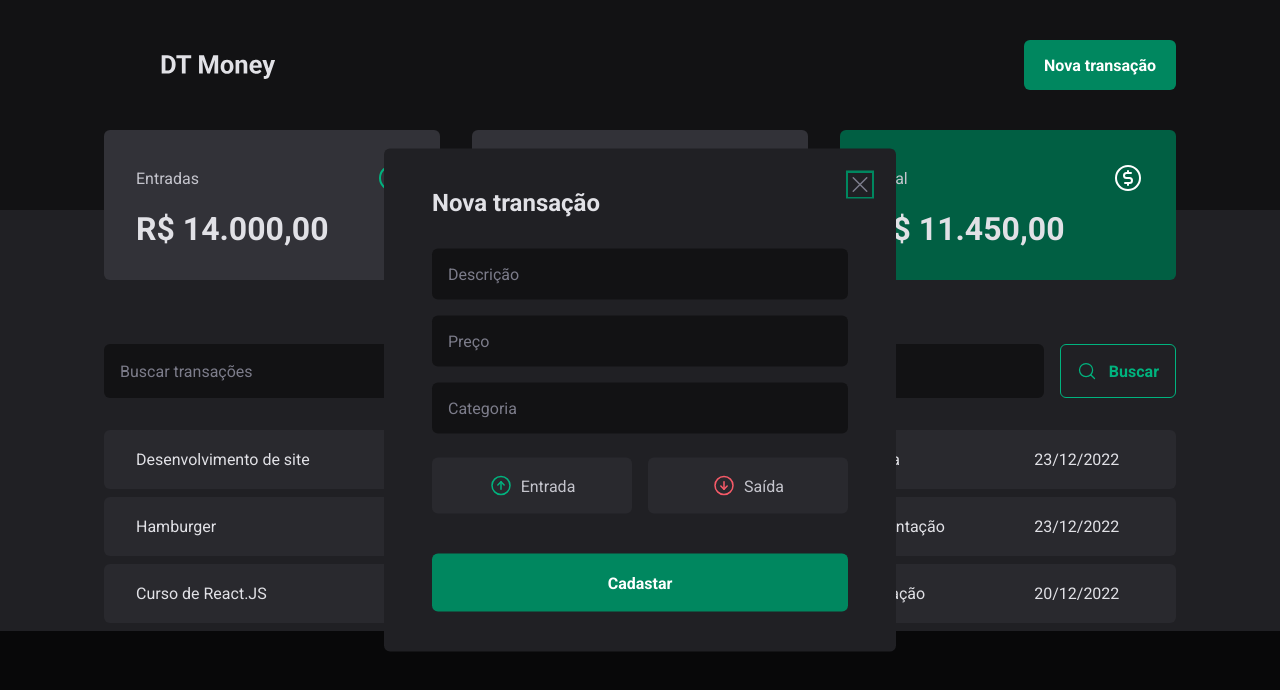
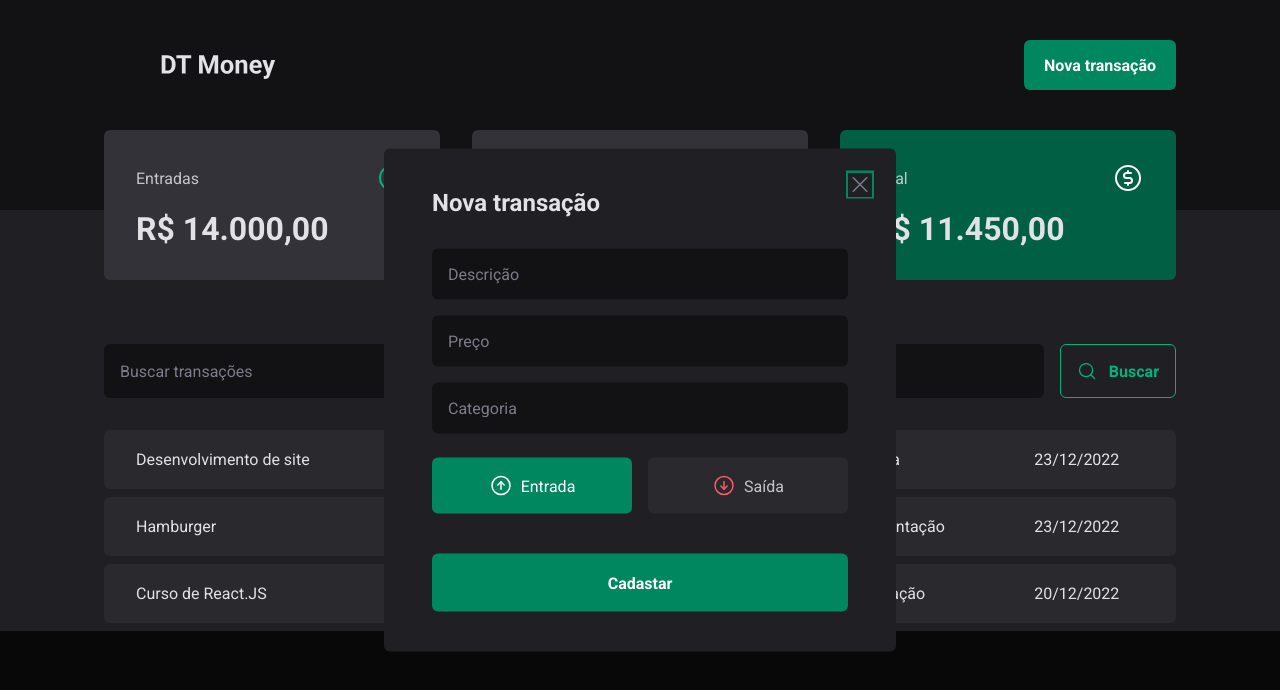
Before and after one commit to LidianeDiniz/Money-Control, a React (Vite) app: page / in a window 1280 px wide. Both pictures are taken after a click on the button "Nova transação". Shown: the top 690 px of the page. Built offline with nearby package versions, Linux system fonts and the light colour scheme; data requests are answered from the project's data file.

Commit message:
Buscando transações

```diff
--- a/src/components/NewTransactionsModal/index.tsx
+++ b/src/components/NewTransactionsModal/index.tsx
@@ -2,9 +2,9 @@
 import { CloseButton, Content, Overlay, TransactionType, TransactionTypeButton } from './styles';
 import { ArrowCircleDown, X, ArrowCircleUp } from 'phosphor-react';
 import *as z from 'zod';
-import { NewTransactionButton } from '../Header/styles';
-import { useForm } from "react-hook-form";
+import { Controller, useForm } from "react-hook-form";
 import { zodResolver } from "@hookform/resolvers/zod";
+
 
 const newTransactionFormSchema = z.object({
   description: z.string(),
@@ -18,11 +18,15 @@
 export function NewTransactionModal() {
 
   const {
+    control,
     register,
     handleSubmit,
     formState: {isSubmitting}
   } = useForm<NewTransactionFormInputs>({
     resolver: zodResolver(newTransactionFormSchema),
+    defaultValues:{
+      type: 'income'
+    }
   })
 
  async function handleCreateNewTransaction(data: NewTransactionFormInputs) {
@@ -64,17 +68,32 @@
         {...register('category')}
          />
 
-        <TransactionType>
-            <TransactionTypeButton variant="income" value="income">
+       <Controller
+       control={control}
+       name='type'
+       render={({field}) => {
+        console.log(field);
+        return(
+          <TransactionType
+          onValueChange={field.onChange}
+           value={field.value}
+           >
+
+          <TransactionTypeButton variant="income"
+           value="income">
               <ArrowCircleUp size={24}/>
               Entrada
           </TransactionTypeButton>
 
-            <TransactionTypeButton variant="outcome" value="outcome">
+          <TransactionTypeButton variant="outcome"
+           value="outcome">
               <ArrowCircleDown size={24}/>
               Saída
           </TransactionTypeButton>
       </TransactionType>
+        )
+       }}
+       />
 
         <button type="submit" disabled={isSubmitting}>Cadastar</button>
       </form>
```
Lines whose indentation alone changed are shown as unchanged.
